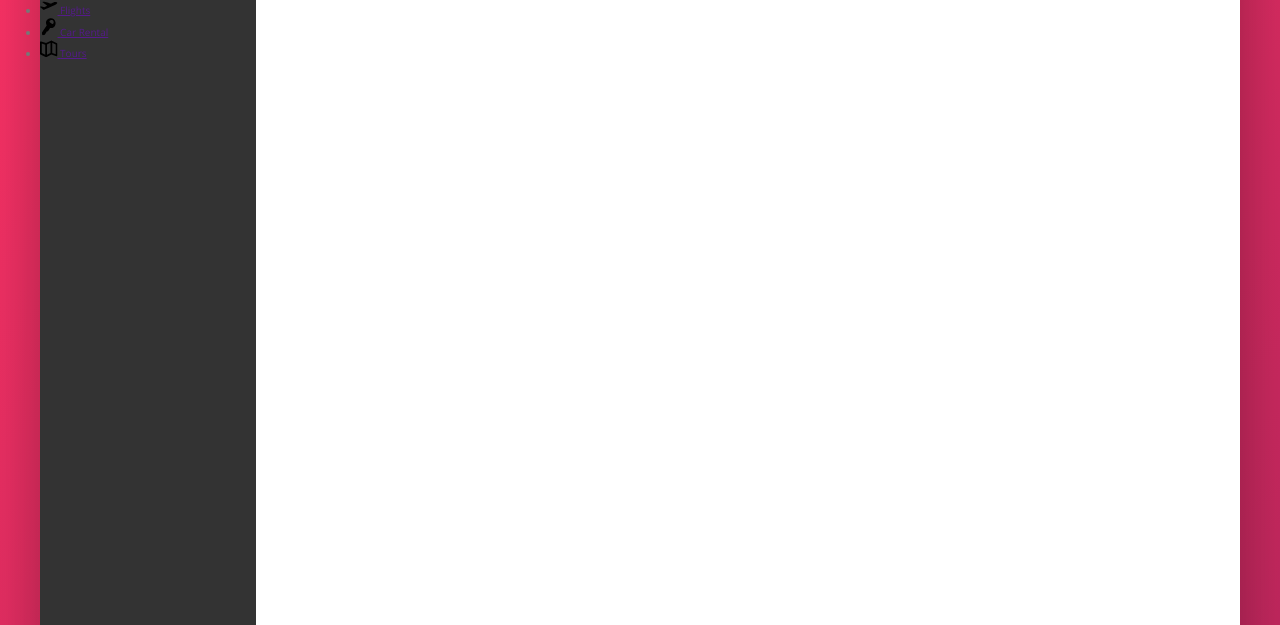
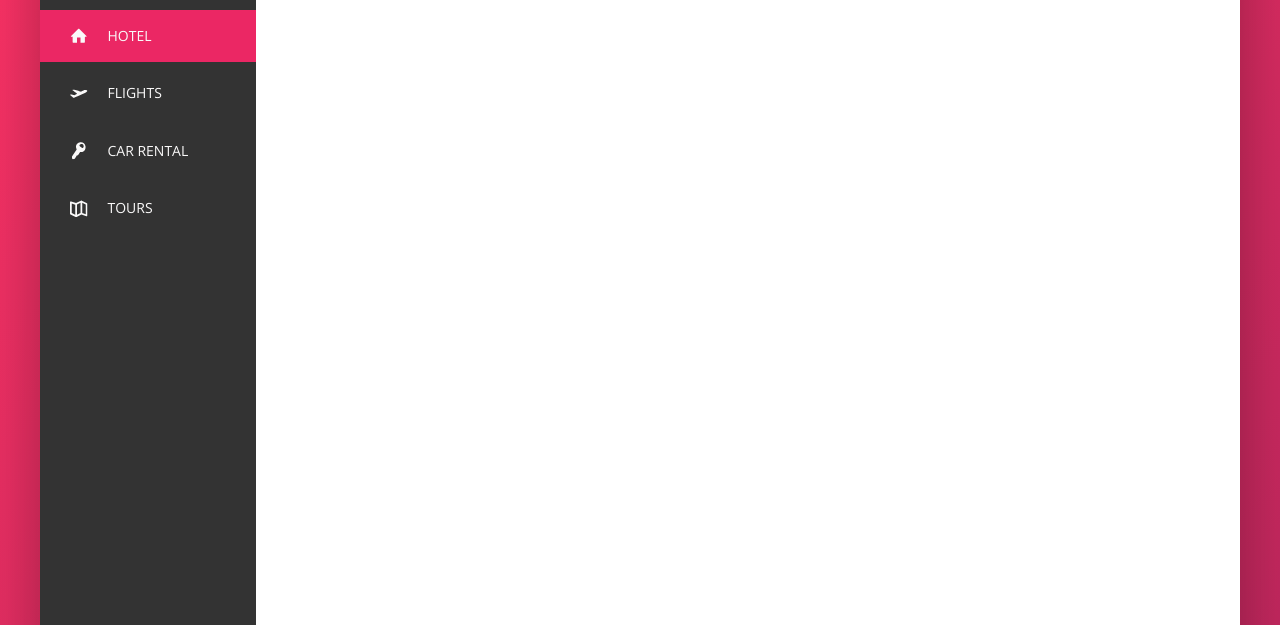
Before and after one commit to Kuntash/Trillo-Project, a website: page index.html in a window 1280 px wide. Shown: the part 175-800 px from the top of the page. Drawn offline with nearby package versions, Linux system fonts and the light colour scheme.

Commit message:
Finished with navigation part

```diff
--- a/index.html
+++ b/index.html
@@ -50,8 +50,8 @@
             <div class="content">
                 <nav class="sidebar">
                     <ul class = "side-nav">
-                        <li class="side-nav__item">
-                            <a href="" class="side-nav__link">
+                        <li class="side-nav__item side-nav__item--active">
+                            <a href="#" class="side-nav__link">
                                 <svg class = "side-nav__icon">
                                     <use xlink:href = "img/sprite.svg#icon-home">
                                     </use>
@@ -60,7 +60,7 @@
                             </a>
                         </li>
                         <li class="side-nav__item">
-                            <a href="" class="side-nav__link">
+                            <a href="#" class="side-nav__link">
                                 <svg class = "side-nav__icon">
                                     <use xlink:href = "img/sprite.svg#icon-aircraft-take-off">
                                     </use>
@@ -69,7 +69,7 @@
                             </a>
                         </li>
                         <li class="side-nav__item">
-                            <a href="" class="side-nav__link">
+                            <a href="#" class="side-nav__link">
                                 <svg class = "side-nav__icon">
                                     <use xlink:href = "img/sprite.svg#icon-key">
                                     </use>
@@ -78,7 +78,7 @@
                             </a>
                         </li>
                         <li class="side-nav__item">
-                            <a href="" class="side-nav__link">
+                            <a href="#" class="side-nav__link">
                                 <svg class = "side-nav__icon">
                                     <use xlink:href = "img/sprite.svg#icon-map">
                                     </use>
--- a/sass/_component.scss
+++ b/sass/_component.scss
@@ -113,15 +113,59 @@
 //Side navigation
 
 .side-nav {
+  font-size: 1.4rem;
+  list-style: none;
+  margin-top: 3.5rem;
+
   &__item {
+    position: relative;
+
+    &:not(:last-child) {
+      margin-bottom: 0.5rem;
+    }
   }
 
-  &__link {
+  &__item::before {
+    content: "";
+    position: absolute;
+    top: 0;
+    left: 0;
+    height: 100%;
+    width: 3px;
+    background-color: var(--color-primary);
+    transform: scaleY(0);
+    transition: transform 0.2s, width 0.4s cubic-bezier(1, 0, 0, 1) 0.2s,
+      background-color 0.1s;
+  }
+
+  &__item:hover::before,
+  &__item--active::before {
+    transform: scaleY(1);
+    width: 100%;
+  }
+
+  &__item:active::before {
+    background-color: var(--color-primary-light);
+  }
+
+  &__link:link,
+  &__link:visited {
+    color: var(--color-grey-light-1);
+    text-decoration: none;
+    text-transform: uppercase;
+    display: block;
+    padding: 1.5rem 3rem;
+    display: flex;
+    align-items: center;
+    position: relative;
+    z-index: 10;
   }
 
   &__icon {
     width: 1.75rem;
     height: 1.75rem;
+    fill: currentColor;
+    margin-right: 2rem;
   }
 }
 
```
Also changed, not shown: css/style.css.
